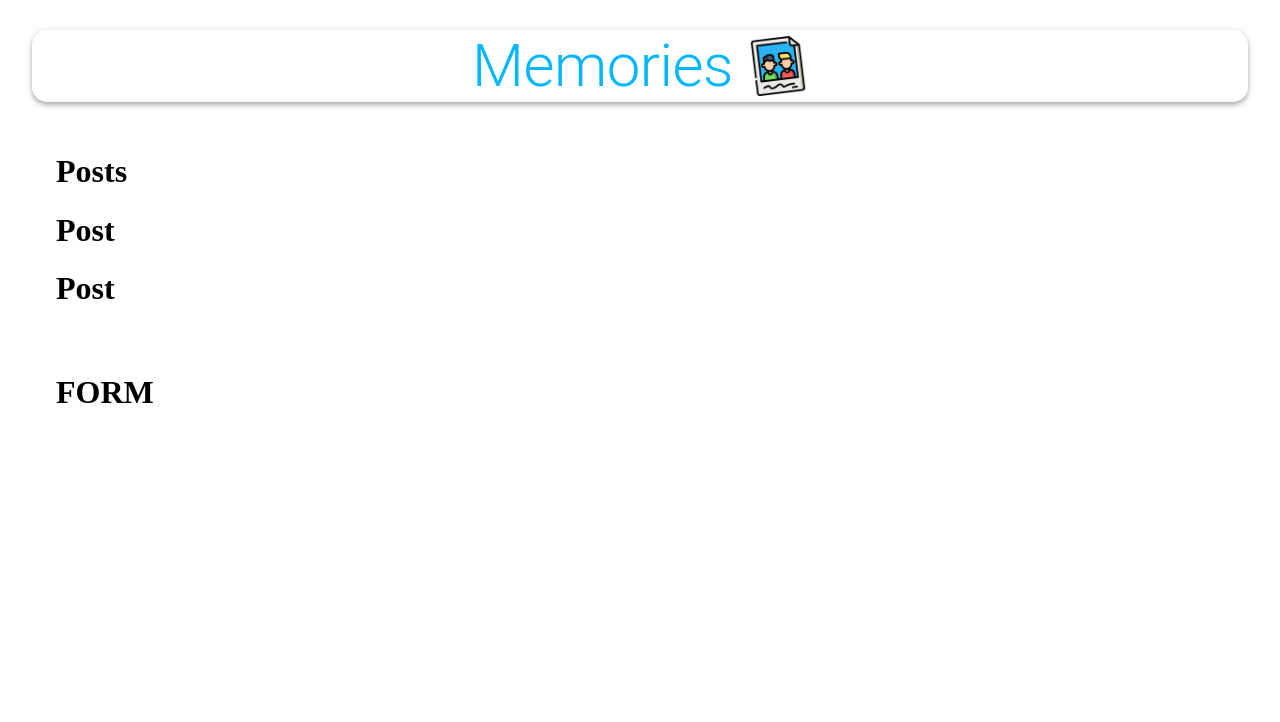
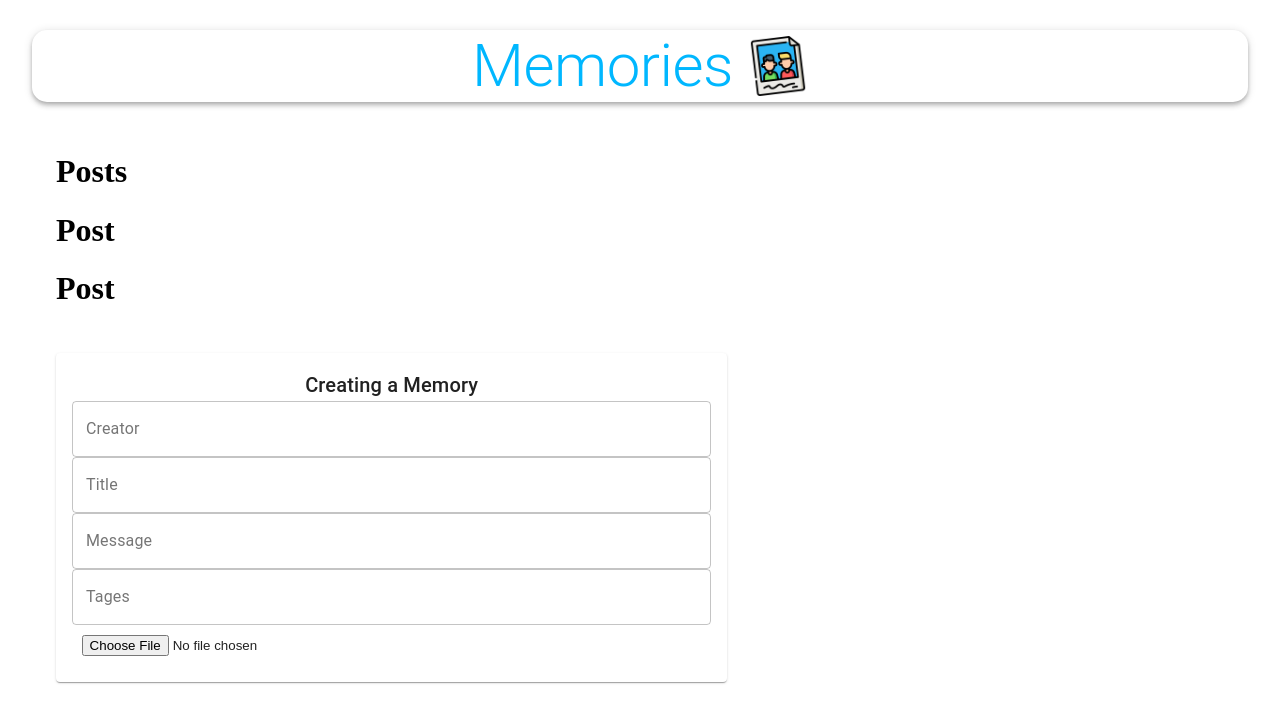
Before and after one commit to munhim852/Project-full-Stack1, a React (Create React App) app in the folder client/: page / in a window 1280 px wide. Shown: the top 722 px of the page. Built offline with nearby package versions, Linux system fonts and the light colour scheme; no server answers.

Commit message:
Redux config and create Post and form
1:06:41 finished redux and form section

```diff
--- a/client/package.json
+++ b/client/package.json
@@ -2,6 +2,7 @@
   "name": "client",
   "version": "0.1.0",
   "private": true,
+  "proxy": "http://localhost:5000",
   "dependencies": {
     "@material-ui/core": "^4.12.3",
     "@testing-library/jest-dom": "^5.16.2",
@@ -12,6 +13,7 @@
     "react": "^17.0.2",
     "react-dom": "^17.0.2",
     "react-file-base64": "^1.0.3",
+    "react-redux": "^7.2.6",
     "react-scripts": "5.0.0",
     "redux": "^4.1.2",
     "redux-thunk": "^2.4.1",
--- a/client/src/App.js
+++ b/client/src/App.js
@@ -1,14 +1,22 @@
-import React from "react";
+import React, { useEffect} from "react";
 import { Container, AppBar, Typography, Grow, Grid} from '@material-ui/core';
-import memories from './images/memories.png';
+import { useDispatch } from "react-redux";
 
+import { getPosts } from './actions/posts'
 import Posts from './components/Posts/Posts'
 import Form from './components/Form/Form'
+import memories from './images/memories.png';
 import useStyles from './styles'
 
 
 const App = () => {
     const classes = useStyles()
+    const dispatch = useDispatch();
+
+    useEffect(() => {
+        dispatch(getPosts());
+    }, [dispatch])
+
     return (
 
         <Container maxWidth='lg'>
--- a/client/src/actions/posts.js
+++ b/client/src/actions/posts.js
@@ -0,0 +1,13 @@
+import * as api from '../api';
+
+//action Creators
+
+export const getPosts = () => async (dispatch) => {
+    try {
+        const { data } = await api.fetchPosts();
+
+        dispatch({ type: 'FETCH_ALL', payload: data });
+    } catch (error) {
+        console.log(error.message);
+    }
+};
--- a/client/src/components/Form/Form.js
+++ b/client/src/components/Form/Form.js
@@ -1,10 +1,34 @@
-import React from 'react';
+import React, {useState} from 'react';
+import { TextField, Button, Typography, Paper } from '@material-ui/core';
+import FileBase from 'react-file-base64'
+
 import useStyles from './styles'
 
 const Form = () => {
+    const [postData, setPostData] = useState({creator:'', title: '', message:'', tags:'',selectedFile:''});
     const classes = useStyles()
+
+    const handleSubmit = () => {
+
+    }
+
     return (
-        <h1>FORM</h1>
+        <Paper className={classes.paper}>
+        <form autoComplete="off" noValidate className={classes.form} onSubmit={handleSubmit}>
+            <Typography variant="h6">Creating a Memory</Typography>
+                <TextField name="creator" variant='outlined' label="Creator" fullWidth value={postData.creator} onChange={ (e)=> setPostData({ ...postData, creator: e.target.value })} ></TextField>
+                <TextField name="title" variant='outlined' label="Title" fullWidth value={postData.title} onChange={ (e)=> setPostData({ ...postData, title: e.target.value })} ></TextField>
+                <TextField name="message" variant='outlined' label="Message" fullWidth value={postData.message} onChange={ (e)=> setPostData({ ...postData, message: e.target.value })} ></TextField>
+                <TextField name="tags" variant='outlined' label="Tages" fullWidth value={postData.tags} onChange={ (e)=> setPostData({ ...postData, tags: e.target.value })} ></TextField>
+                <div className={classes.fileInput}>
+                    <FileBase
+                        type="file"
+                        multiple={false}
+                        onDone={({base64}) => setPostData({...postData, selectedFile: base64})}></FileBase>
+                </div>
+
+        </form>
+        </Paper>
     );
 }
 
--- a/client/src/components/Posts/Posts.js
+++ b/client/src/components/Posts/Posts.js
@@ -1,9 +1,15 @@
 import React from 'react';
-import Post from './Post/Post'
-import useStyles from './styles'
+import { useSelector } from 'react-redux';
+
+
+import Post from './Post/Post';
+import useStyles from './styles';
 
 const Posts = () => {
-    const classes = useStyles()
+    const posts = useSelector((state) => state.posts);
+    const classes = useStyles();
+
+    console.log(posts);
     return (
         <>
         <h1>Posts</h1>
--- a/client/src/index.js
+++ b/client/src/index.js
@@ -10,4 +10,9 @@
 
 const store = createStore(reducers, compose(applyMiddleware(thunk)))
 
-ReactDOM.render(<App />, document.getElementById('root'));
+ReactDOM.render(
+    <Provider store={store}>
+        <App />
+    </Provider>,
+     document.getElementById('root')
+     );
--- a/client/src/reducers/posts.js
+++ b/client/src/reducers/posts.js
@@ -1,7 +1,7 @@
 export default (posts = [], action) => {
     switch (action.type) {
         case 'FETCH_ALL':
-            return posts;
+            return action.payload;
         case 'CREATE':
             return posts;
         default:
```
Also changed, not shown: 2 other files (tests, documents, lock files or other folders).
